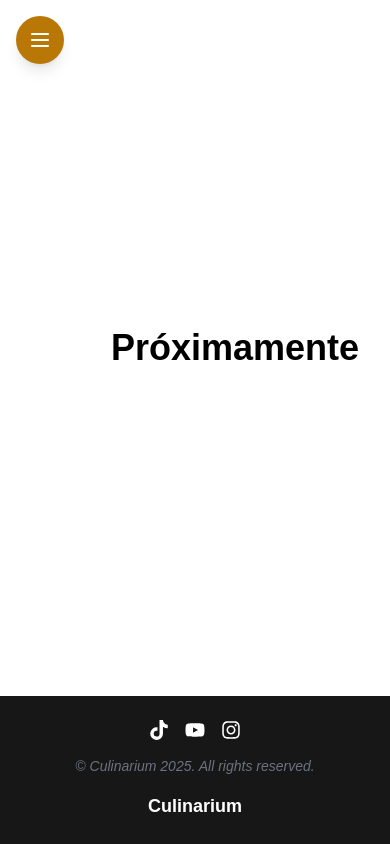
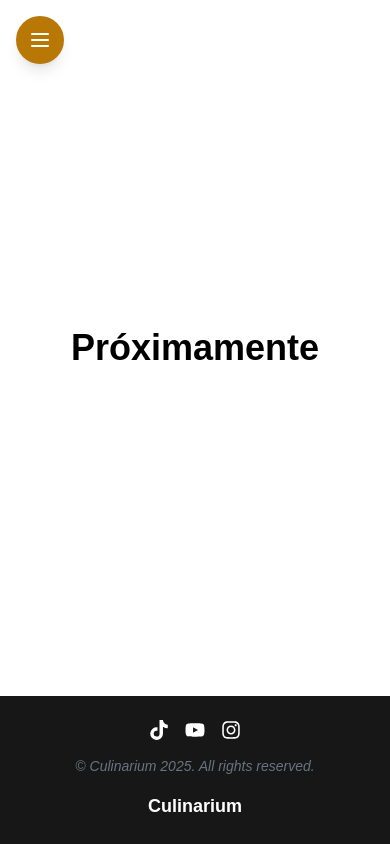
Before and after one commit to saleemsiddique/culinarium, a Next.js app: page /kitchen in a window 390 px wide. Built offline with nearby package versions, Linux system fonts and the light colour scheme.

Commit message:
Update layout.tsx

```diff
--- a/src/app/kitchen/layout.tsx
+++ b/src/app/kitchen/layout.tsx
@@ -12,7 +12,7 @@ export default function KitchenLayout({ children }: KitchenLayoutProps) {
       <SideMenu />
 
       {/* Contenido principal con scroll si desborda */}
-      <main className="ml-20 h-full w-full overflow-auto">
+      <main className="w-full h-full overflow-auto md:ml-20">
         {children}
       </main>
     </div>
```
